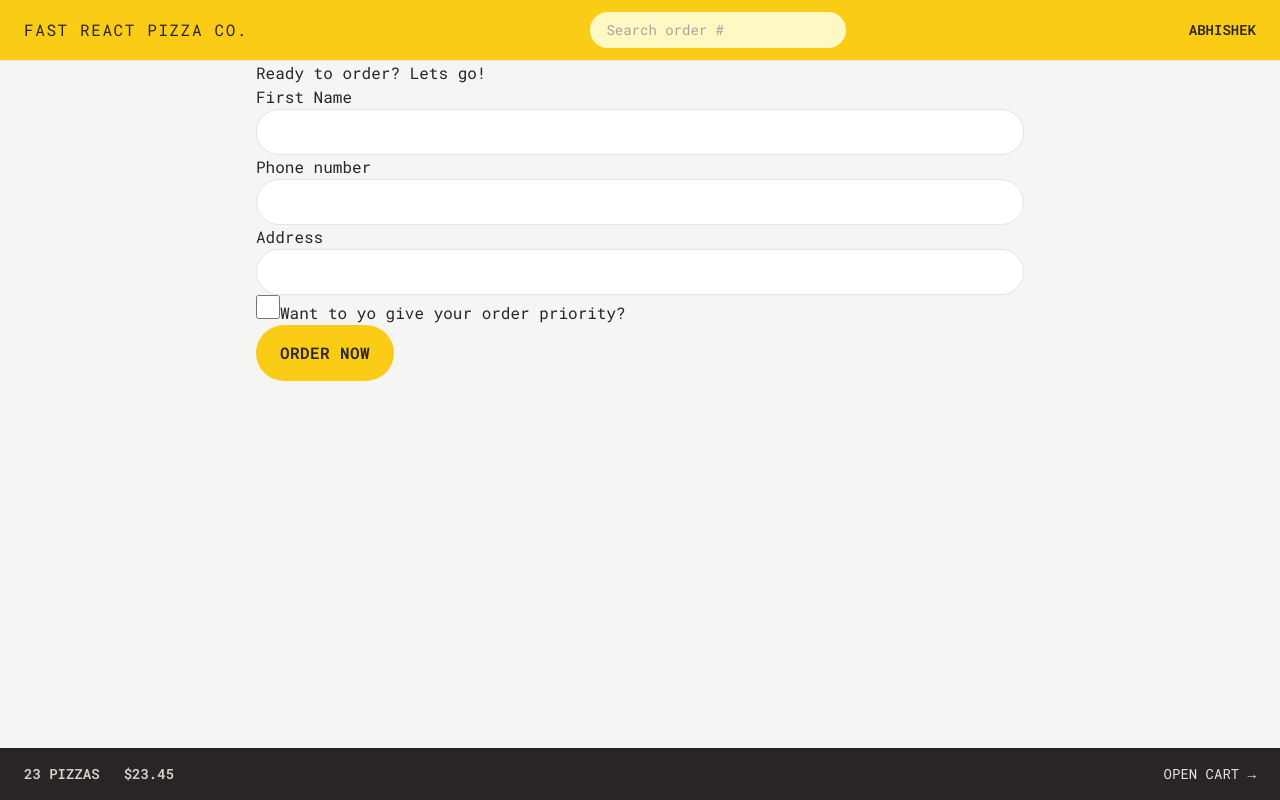
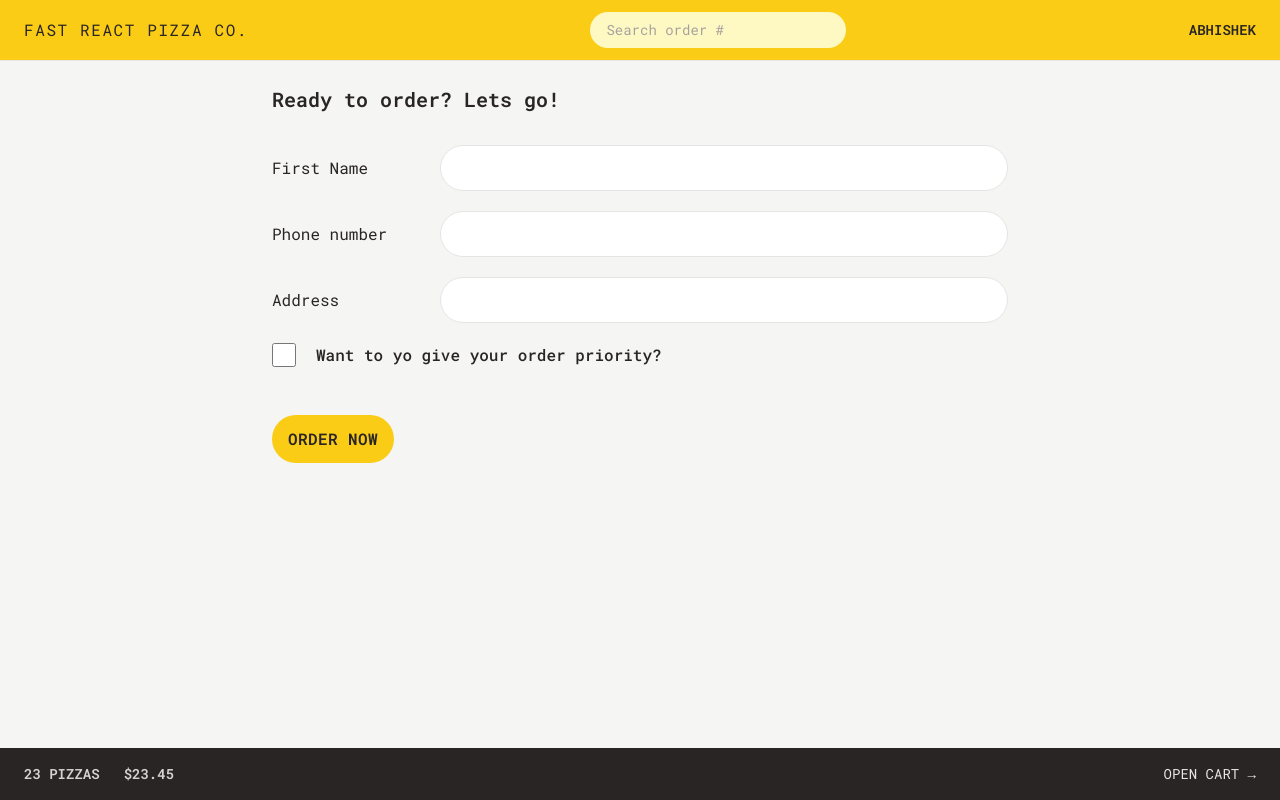
Before and after one commit to arunak7887/fast-react-pizza, a React (Vite) app: page /order/new in a window 1280 px wide. Built offline with nearby package versions, Linux system fonts and the light colour scheme.

Commit message:
Styled Create Order

```diff
--- a/src/App.jsx
+++ b/src/App.jsx
@@ -31,7 +31,7 @@
       {
         path: "/order/new",
         element: <CreateOrder />,
-        action: <createOrderAction />,
+        action: createOrderAction,
       },
       {
         path: "/order/:orderId",
--- a/src/features/order/CreateOrder.jsx
+++ b/src/features/order/CreateOrder.jsx
@@ -2,7 +2,6 @@
 import { Form, redirect, useActionData } from "react-router-dom";
 import { getOrder } from "../../services/apiRestaurant";
 import { useNavigation } from "react-router-dom";
-import { Button } from "../../ui/Button";
 
 // https://uibakery.io/regex-library/phone-number
 const isValidPhone = (str) =>
@@ -45,37 +44,40 @@
   const formErrors = useActionData();
 
   return (
-    <div>
-      <h2>Ready to order? Lets go!</h2>
+    <div className="px-4 py-6">
+      <h2 className="mb-8 text-xl font-semibold">Ready to order? Lets go!</h2>
 
       <Form method="POST">
-        <div>
-          <label>First Name</label>
-          <input className="input" type="text" name="customer" required />
+        <div className="mb-5 flex  flex-col gap-2 sm:flex-row sm:items-center">
+          <label className="sm:basis-40">First Name</label>
+          <input className="input grow " type="text" name="customer" required />
         </div>
 
-        <div>
-          <label>Phone number</label>
-          <div>
-            <input className="input" type="tel" name="phone" required />
+        <div className="mb-5 flex flex-col gap-2 sm:flex-row sm:items-center">
+          <label className="sm:basis-40">Phone number</label>
+          <div className="grow">
+            <input className="input w-full" type="tel" name="phone" required />
+            {formErrors?.phone && (
+              <p className="rounded-medium mt-2 bg-red-100 p-2 text-xs text-red-700">
+                {formErrors.phone}
+              </p>
+            )}
           </div>
-          {formErrors?.phone && <p>{formErrors.phone}</p>}
         </div>
 
-        <div>
-          <label>Address</label>
-          <div>
+        <div className="mb-5 flex flex-col gap-2 sm:flex-row sm:items-center">
+          <label className="sm:basis-40">Address</label>
+          <div className="grow">
             <input
               type="text"
               name="address"
               required
-              className="md:py- w-full rounded-full border border-stone-200 px-4 py-2 text-sm transition-all duration-300
-              placeholder:text-stone-400 focus:outline-none focus:ring focus:ring-yellow-400 md:px-6 md:py-3"
+              className=" input w-full"
             />
           </div>
         </div>
 
-        <div>
+        <div className="mb-12 flex items-center gap-5">
           <input
             className="h-6 w-6 accent-yellow-400 focus:outline-none focus:ring focus:ring-yellow-400 focus:ring-offset-2"
             type="checkbox"
@@ -84,14 +86,21 @@
             // value={withPriority}
             // onChange={(e) => setWithPriority(e.target.checked)}
           />
-          <label htmlFor="priority">Want to yo give your order priority?</label>
+          <label htmlFor="priority" className="font-medium">
+            Want to yo give your order priority?
+          </label>
         </div>
 
         <div>
           <input type="hidden" name="cart" value={JSON.stringify(cart)} />
-          <Button disabled={isSubmitting} type="primary">
+          <button
+            disabled={isSubmitting}
+            className="inline-block rounded-full bg-yellow-400 px-4 py-3 font-semibold uppercase tracking-wide text-stone-800 transition-colors
+             duration-300 hover:bg-yellow-300 focus:bg-yellow-300 focus:outline-none focus:ring focus:ring-yellow-300 focus:ring-offset-2
+             disabled:cursor-not-allowed "
+          >
             {isSubmitting ? "Placing order..." : "Order now"}
-          </Button>
+          </button>
         </div>
       </Form>
     </div>
--- a/src/index.css
+++ b/src/index.css
@@ -4,7 +4,7 @@
 
 @layer components {
   .input {
-    @apply w-full rounded-full border border-stone-200 px-4 py-2 text-sm transition-all duration-300
+    @apply rounded-full border border-stone-200 px-4 py-2 text-sm transition-all duration-300
     placeholder:text-stone-400 focus:outline-none focus:ring focus:ring-yellow-400 md:px-6 md:py-3;
   }
 }
--- a/src/ui/Button.jsx
+++ b/src/ui/Button.jsx
@@ -1,14 +1,14 @@
 import { Link } from "react-router-dom";
 
 export function Button({ children, disabled, to, type }) {
-  const base = `inline-block rounded-full bg-yellow-400  font-semibold uppercase tracking-wide text-stone-800 transition-colors
+  const base = ` text-sm inline-block rounded-full bg-yellow-400  font-semibold uppercase tracking-wide text-stone-800 transition-colors
   duration-300 hover:bg-yellow-300 focus:bg-yellow-300 focus:outline-none focus:ring focus:ring-yellow-300 focus:ring-offset-2
   disabled:cursor-not-allowed`;
 
   const styles = {
     primary: base + ` px-4 py-3 md:px-6 md:py-4`,
     small: base + ` px-4 py-2 md:px-5 md:py-2.5 text-xs`,
-    secondary: `inline-block rounded-full bg-transparent hover:text-stone-800 focus:ring-stone-200  font-semibold uppercase tracking-wide text-stone-800 transition-colors
+    secondary: `text-sm inline-block rounded-full bg-transparent hover:text-stone-800 focus:ring-stone-200  font-semibold uppercase tracking-wide text-stone-800 transition-colors
     duration-300 hover:bg-stone-300 focus:bg-stone-300 focus:outline-none focus:ring  focus:ring-offset-2 focus:stone-800
     disabled:cursor-not-allowed border-2 border-stone-300 px-4 py-2.5 md:px-6 md:py-3.5`,
   };
```
Also changed, not shown: index.html (+5 -2 lines).
